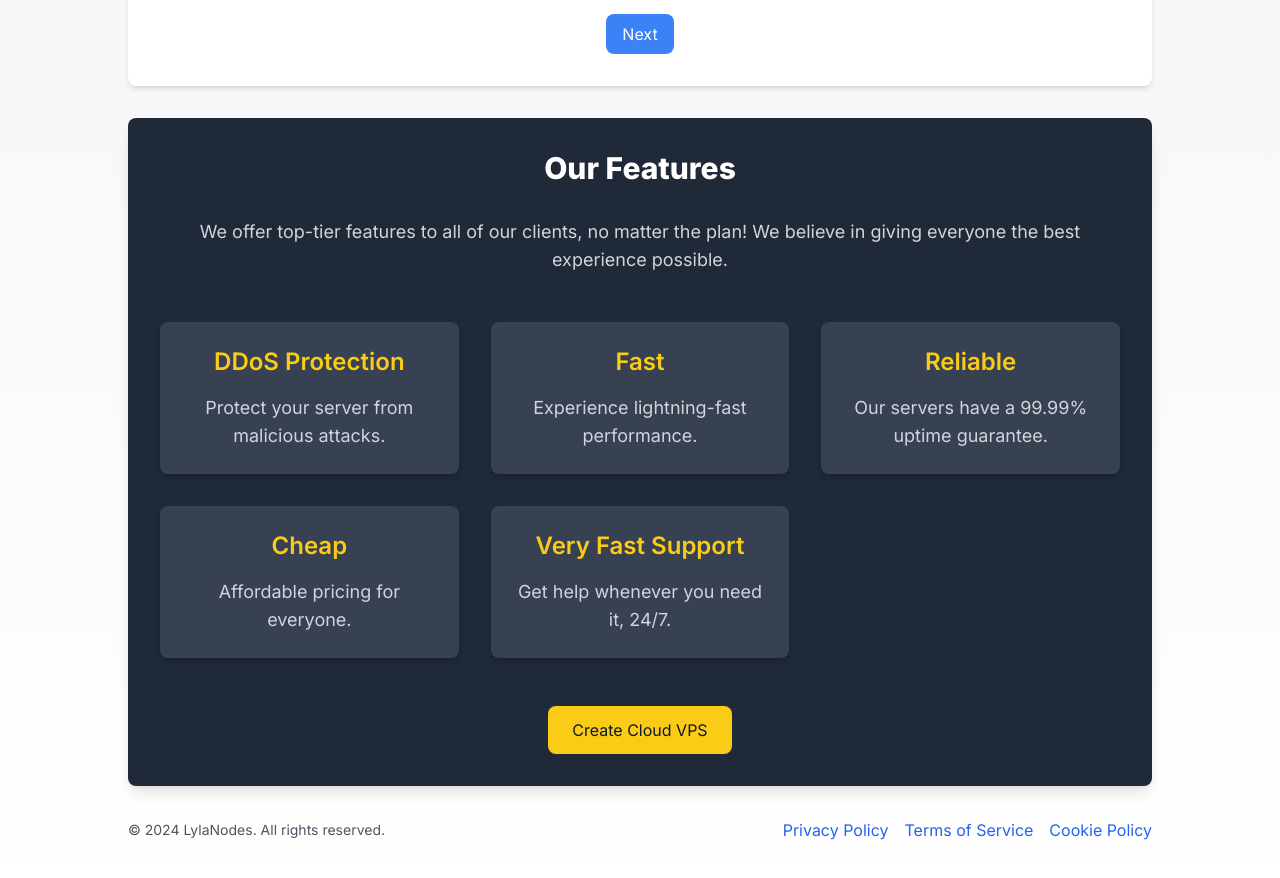
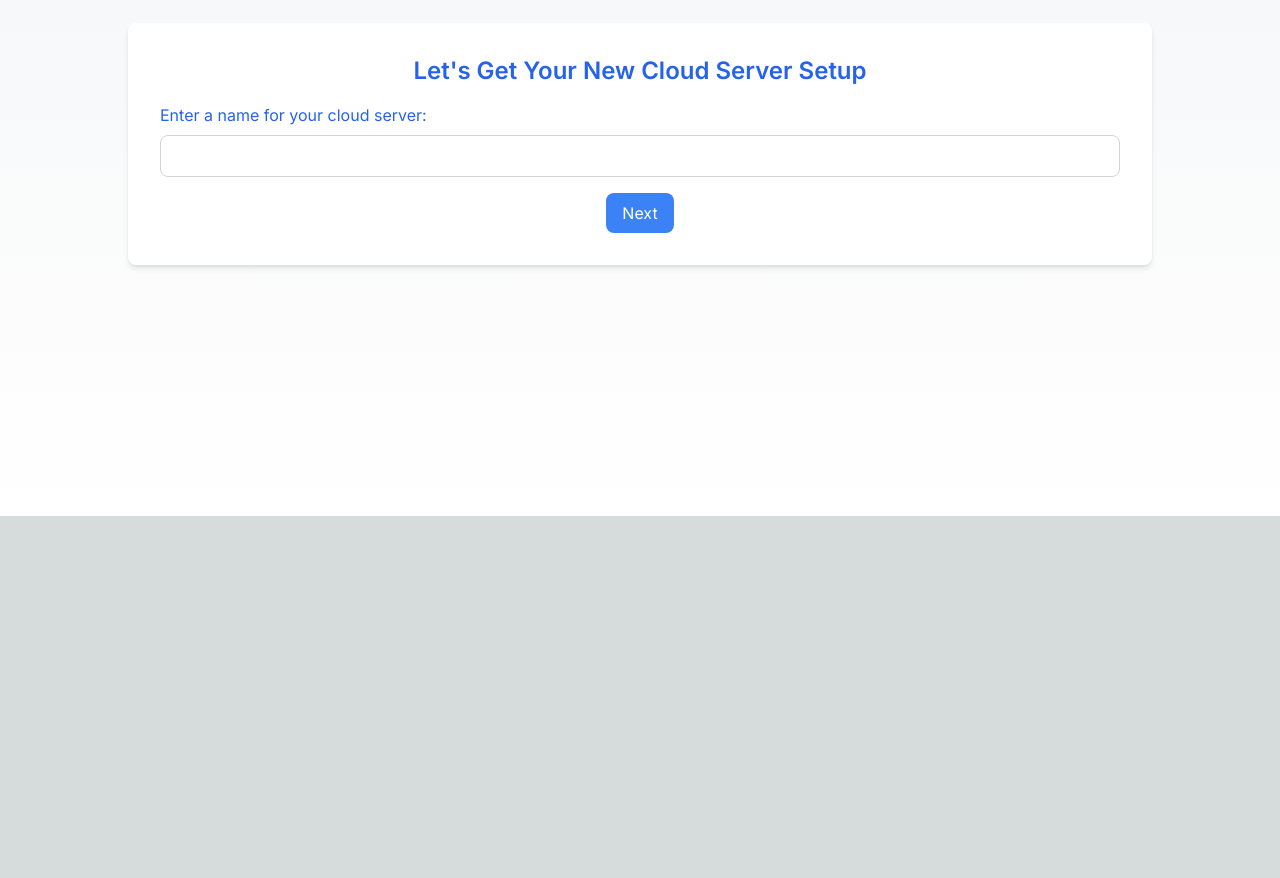
Before and after one commit to vekalmao/vpswebsite, a Next.js app: page / in a window 1280 px wide. Shown: the part 284-1162 px from the top of the page. After the commit the page ends 800 px from the top, so only its background shows below. Built offline with nearby package versions, Linux system fonts and the light colour scheme.

Commit message:
Update page.tsx

```diff
--- a/app/page.tsx
+++ b/app/page.tsx
@@ -1,6 +1,4 @@
 "use client";
-
-
 
 import React, { useState } from 'react';
 import Image from 'next/image';
@@ -18,28 +16,26 @@ const Home = () => {
     setStep(2);
   };
 
-  const handleSelectLocation = (location: string) => { // Explicitly define location as string
+  const handleSelectLocation = (location) => {
     setSelectedLocation(location);
     setStep(3);
   };
 
-  const handleSelectCpuType = (cpuType: string) => { // Example: cpuType could be 'Shared' or 'Dedicated'
+  const handleSelectCpuType = (cpuType) => {
     setSelectedCpuType(cpuType);
     setStep(4);
   };
 
-  const handleSelectPlan = (plan: string) => { // Example: plan could be 'CX-01', 'DX-01', etc.
+  const handleSelectPlan = (plan) => {
     setSelectedPlan(plan);
     setStep(5);
   };
 
   const handleSubmit = () => {
-    // Assuming payment method is validated and added
     setVpsCreated(true);
     const randomIpv4 = generateRandomIpv4();
     setIpv4Address(randomIpv4);
-    // Proceed to payment method
-    setStep(7); // Step 7 could represent the payment step
+    setStep(6); // Step 6 represents the VPS created step
   };
 
   const generateRandomIpv4 = () => {
@@ -172,114 +168,46 @@ const Home = () => {
 
       {step === 5 && (
         <section className="w-full max-w-5xl bg-white rounded-lg p-8 shadow-md mb-8 text-center">
-          <h2 className="text-2xl font-semibold mb-4 text-blue-600">Review and Confirm</h2>
-          <div className="mb-4">
-            <p className="text-gray-600">Server Name: {serverName}</p>
-            <p className="text-gray-600">Location: {selectedLocation}</p>
-            <p className="text-gray-600">CPU Type: {selectedCpuType}</p>
-            <p className="text-gray-600">Plan: {selectedPlan}</p>
+          <h2 className="text-2xl font-semibold mb-4 text-blue-600">Review Your Choices</h2>
+          <div className="mb-4 text-left">
+            <p className="text-blue-600">Server Name: <span className="text-gray-600">{serverName}</span></p>
+            <p className="text-blue-600">Location: <span className="text-gray-600">{selectedLocation}</span></p>
+            <p className="text-blue-600">CPU Type: <span className="text-gray-600">{selectedCpuType}</span></p>
+            <p className="text-blue-600">Plan: <span className="text-gray-600">{selectedPlan}</span></p>
           </div>
           <button
             className="bg-blue-500 text-white px-4 py-2 rounded-lg hover:bg-blue-600 transition duration-300"
             onClick={handleSubmit}
           >
-            Pay Now!
+            Create VPS
           </button>
         </section>
       )}
 
       {step === 6 && vpsCreated && (
         <section className="w-full max-w-5xl bg-white rounded-lg p-8 shadow-md mb-8 text-center">
-          <h2 className="text-2xl font-semibold mb-4 text-blue-600">Your Cloud VPS is Ready!</h2>
-          <div className="mb-4">
-            <p className="text-gray-600">Server Name: {serverName}</p>
-            <p className="text-gray-600">Location: {selectedLocation}</p>
-            <p className="text-gray-600">CPU Type: {selectedCpuType}</p>
-            <p className="text-gray-600">Plan: {selectedPlan}</p>
-            <p className="text-gray-600">IPv4 Address: {ipv4Address}</p>
-          </div>
+          <h2 className="text-2xl font-semibold mb-4 text-blue-600">VPS Created Successfully!</h2>
+          <p className="text-lg mb-4 text-gray-600">Server Name: {serverName}</p>
+          <p className="text-lg mb-4 text-gray-600">Location: {selectedLocation}</p>
+          <p className="text-lg mb-4 text-gray-600">CPU Type: {selectedCpuType}</p>
+          <p className="text-lg mb-4 text-gray-600">Plan: {selectedPlan}</p>
+          <p className="text-lg mb-4 text-gray-600">IPv4 Address: {ipv4Address}</p>
           <button
             className="bg-blue-500 text-white px-4 py-2 rounded-lg hover:bg-blue-600 transition duration-300"
-            onClick={() => setStep(1)}
+            onClick={() => {
+              setStep(1);
+              setServerName('');
+              setSelectedLocation('');
+              setSelectedCpuType('');
+              setSelectedPlan('');
+              setVpsCreated(false);
+              setIpv4Address('');
+            }}
           >
-            Create Another Cloud VPS
+            Create Another VPS
           </button>
         </section>
       )}
-
-      {step === 7 && !vpsCreated && (
-        <section className="w-full max-w-5xl bg-white rounded-lg p-8 shadow-md mb-8 text-center">
-          <h2 className="text-2xl font-semibold mb-4 text-blue-600">Payment Details</h2>
-          <form className="flex flex-col space-y-4 max-w-md mx-auto">
-            <div>
-              <label htmlFor="cardNumber" className="text-blue-600">Card Number:</label>
-              <input type="text" id="cardNumber" className="border border-gray-300 rounded-lg px-3 py-2 w-full" />
-            </div>
-            <div>
-              <label htmlFor="expiryDate" className="text-blue-600">Expiry Date:</label>
-              <input type="text" id="expiryDate" className="border border-gray-300 rounded-lg px-3 py-2 w-full" />
-            </div>
-            <div>
-              <label htmlFor="cvv" className="text-blue-600">CVV:</label>
-              <input type="text" id="cvv" className="border border-gray-300 rounded-lg px-3 py-2 w-full" />
-            </div>
-            <div>
-              <label htmlFor="cardName" className="text-blue-600">Name on Card:</label>
-              <input type="text" id="cardName" className="border border-gray-300 rounded-lg px-3 py-2 w-full" />
-            </div>
-            <button
-              type="button"
-              className="bg-blue-500 text-white px-4 py-2 rounded-lg hover:bg-blue-600 transition duration-300"
-            >
-              Submit
-            </button>
-          </form>
-        </section>
-      )}
-
-      <section className="w-full max-w-5xl bg-gray-800 rounded-lg p-8 shadow-lg mb-8 text-center text-white">
-        <h2 className="text-3xl font-extrabold mb-8">Our Features</h2>
-        <p className="text-lg text-gray-300 mb-12">We offer top-tier features to all of our clients, no matter the plan! We believe in giving everyone the best experience possible.</p>
-        <div className="grid grid-cols-2 md:grid-cols-3 gap-8 mb-12">
-          <div className="bg-gray-700 rounded-lg p-6 text-center shadow-md">
-            <h3 className="text-2xl font-semibold mb-4 text-yellow-400">DDoS Protection</h3>
-            <p className="text-lg text-gray-300">Protect your server from malicious attacks.</p>
-          </div>
-          <div className="bg-gray-700 rounded-lg p-6 text-center shadow-md">
-            <h3 className="text-2xl font-semibold mb-4 text-yellow-400">Fast</h3>
-            <p className="text-lg text-gray-300">Experience lightning-fast performance.</p>
-          </div>
-          <div className="bg-gray-700 rounded-lg p-6 text-center shadow-md">
-            <h3 className="text-2xl font-semibold mb-4 text-yellow-400">Reliable</h3>
-            <p className="text-lg text-gray-300">Our servers have a 99.99% uptime guarantee.</p>
-          </div>
-          <div className="bg-gray-700 rounded-lg p-6 text-center shadow-md">
-            <h3 className="text-2xl font-semibold mb-4 text-yellow-400">Cheap</h3>
-            <p className="text-lg text-gray-300">Affordable pricing for everyone.</p>
-          </div>
-          <div className="bg-gray-700 rounded-lg p-6 text-center shadow-md">
-            <h3 className="text-2xl font-semibold mb-4 text-yellow-400">Very Fast Support</h3>
-            <p className="text-lg text-gray-300">Get help whenever you need it, 24/7.</p>
-          </div>
-        </div>
-        {step !== 7 && (
-          <button
-            className="bg-yellow-400 text-gray-900 px-6 py-3 rounded-lg hover:bg-yellow-500 transition duration-300"
-            onClick={() => setStep(1)}
-          >
-            Create Cloud VPS
-          </button>
-        )}
-      </section>
-
-      <footer className="w-full max-w-5xl flex items-center justify-between">
-        <p className="text-sm text-gray-600">© 2024 LylaNodes. All rights reserved.</p>
-        <div className="flex space-x-4">
-          <a href="#" className="text-blue-600 hover:text-purple-900">Privacy Policy</a>
-          <a href="#" className="text-blue-600 hover:text-purple-900">Terms of Service</a>
-          <a href="#" className="text-blue-600 hover:text-purple-900">Cookie Policy</a>
-        </div>
-      </footer>
     </main>
   );
 };
```
